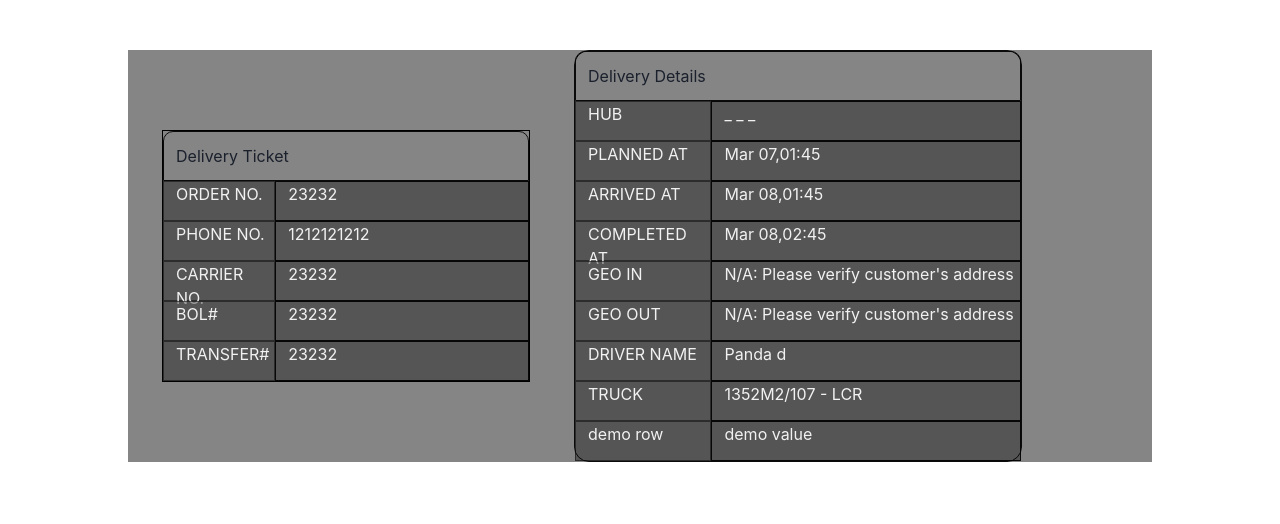
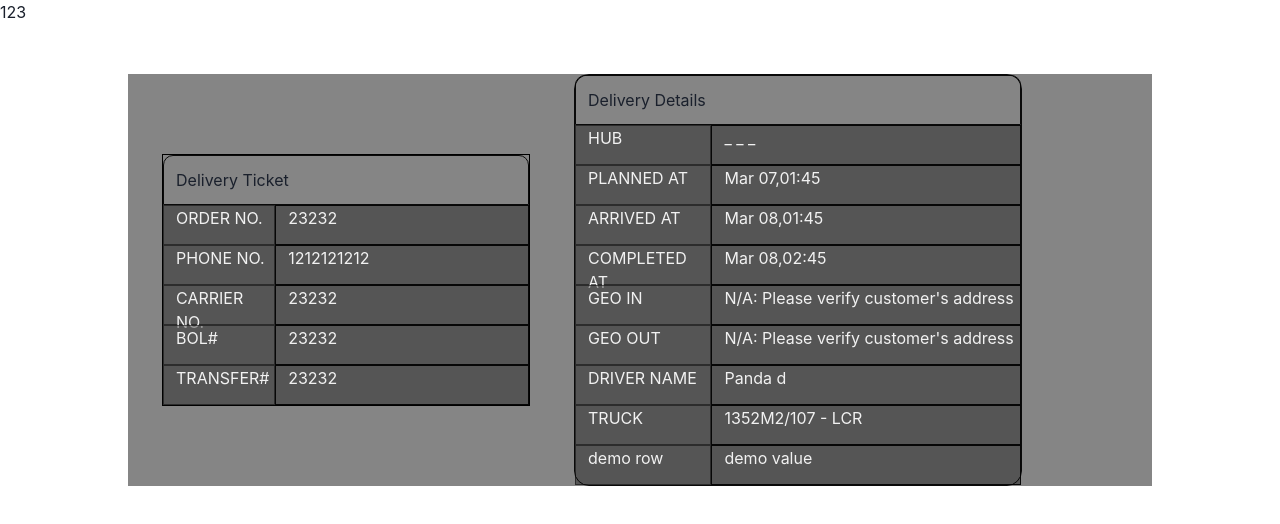
Before and after one commit to surakshagithub/emotionpractice, a React (Create React App) app: page / in a window 1280 px wide. Shown: the top 524 px of the page. Built offline with nearby package versions, Linux system fonts and the light colour scheme.

Commit message:
Update App.js

```diff
--- a/src/App.js
+++ b/src/App.js
@@ -5,6 +5,7 @@ import Wrapper from "./Components/Wrapper";
 function App() {
   return (
     <>
+    <div>123</div>
       <Wrapper />
     </>
   );
```
